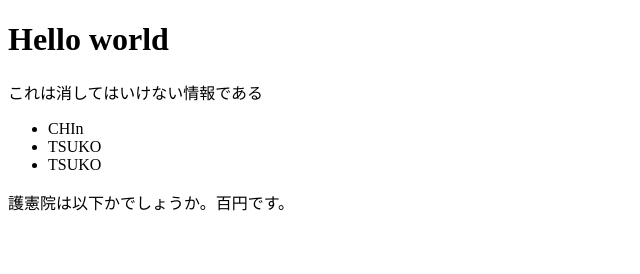
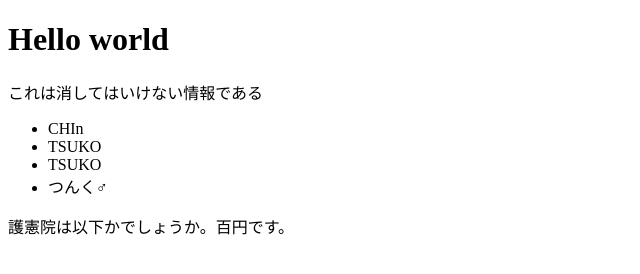
Before and after one commit to ReiNagahashi/git-one, a plain HTML site: page index.html in a window 1280 px wide. Shown: the whole page, without its empty margins (0-640 px from the left). Drawn offline with Linux system fonts and the light colour scheme.

Commit message:
つんく

```diff
--- a/index.html
+++ b/index.html
@@ -13,6 +13,7 @@
         <li>CHIn</li>
         <li>TSUKO</li>
         <li>TSUKO</li>
+        <li>つんく♂</li>
     </ul>
 
     <footer>護憲院は以下かでしょうか。百円です。</footer>
```
